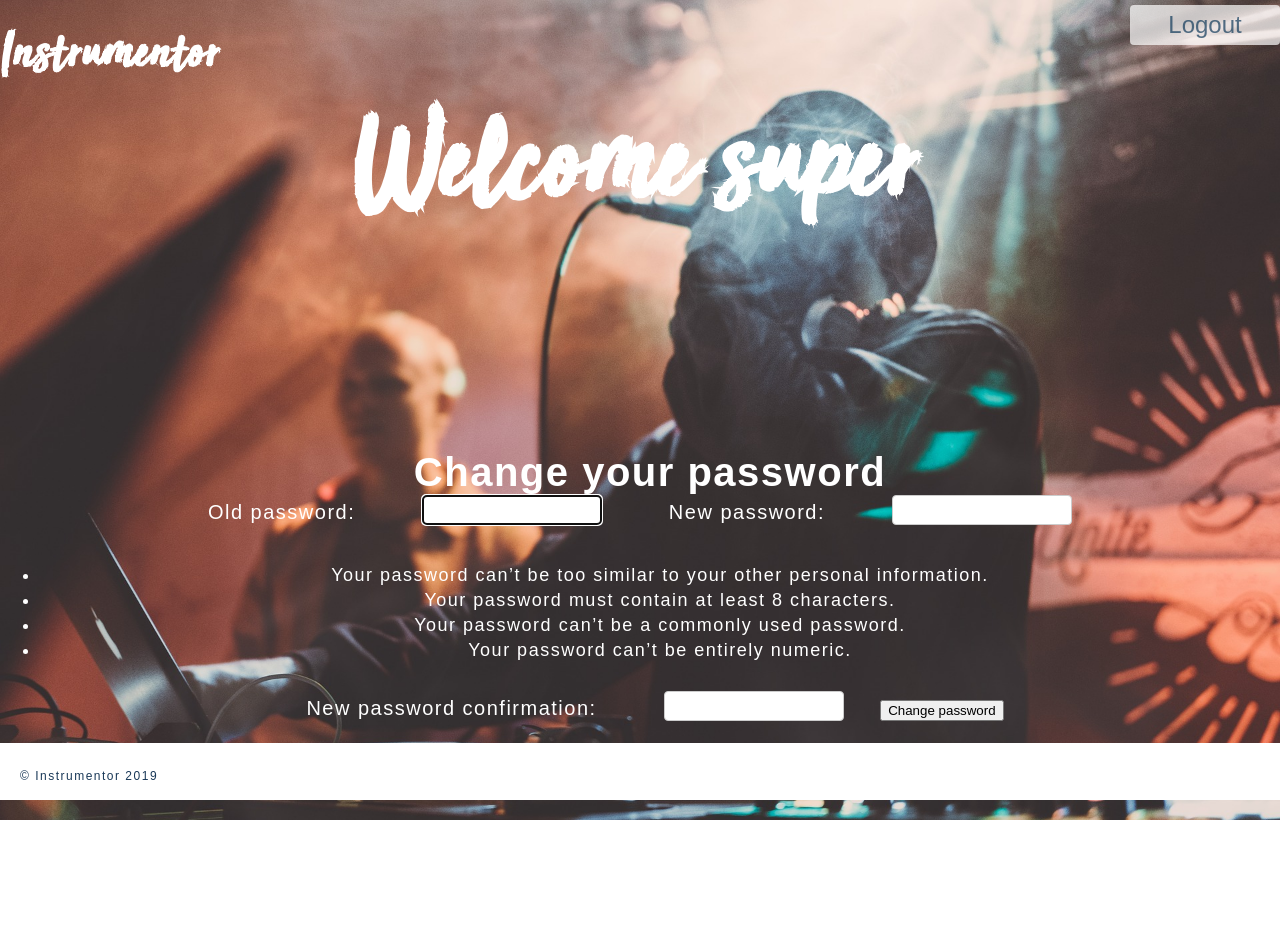
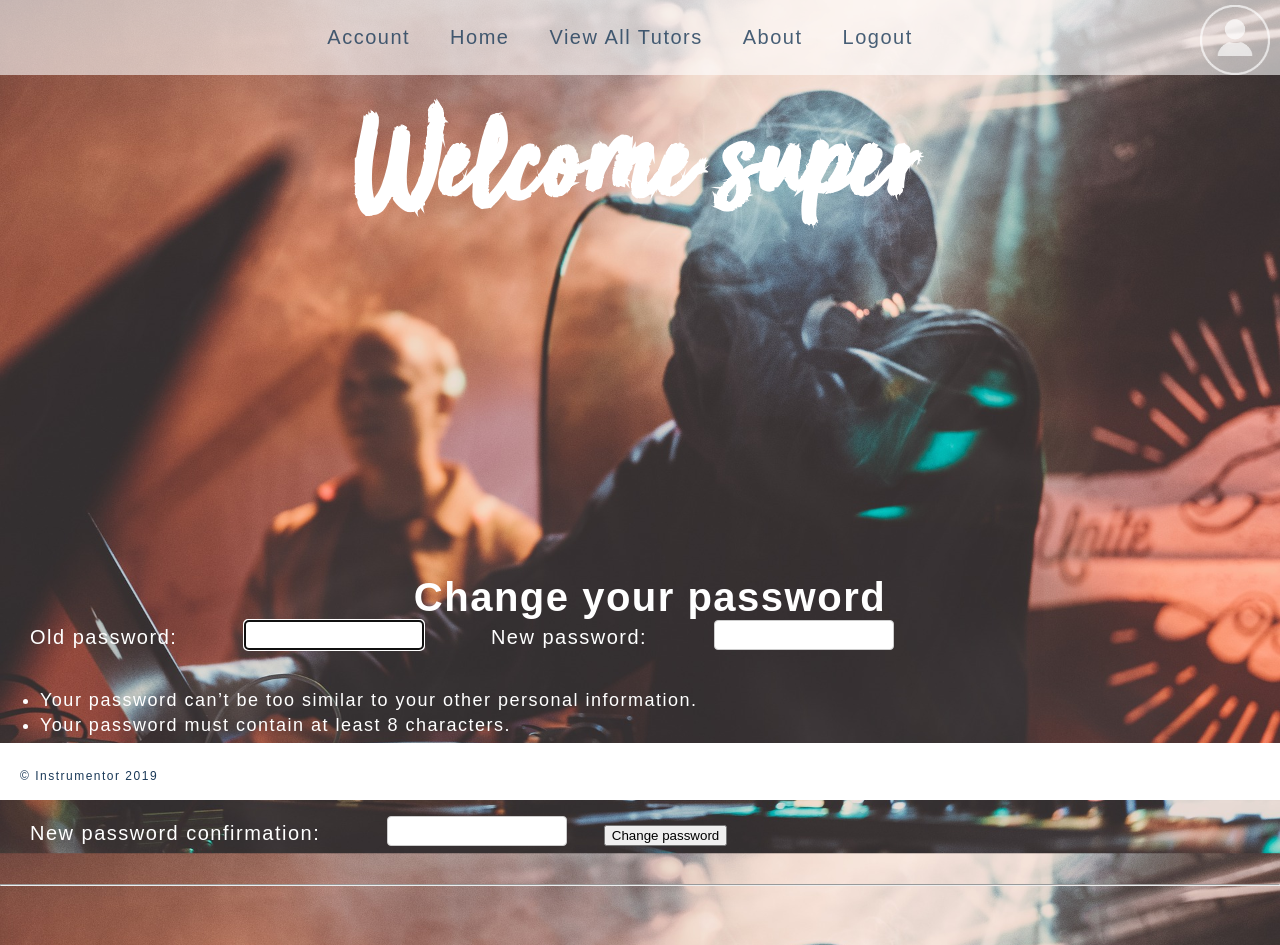
Before and after one commit to ICBNZ/musicapp, a Django app: a page that uses musicapp_project3/home/templates/base.html in a window 1280 px wide. Before the commit the page ends 820 px from the top, so only its background shows below. Run offline with Django 3.2, Linux system fonts and the light colour scheme; a user stored in the database is signed in.

Commit message:
UserProfilePages, Nav bar
Added user profile pages and nav bar with appears as you scroll over the icon in the top right

```diff
--- a/musicapp_project3/home/templates/base.html
+++ b/musicapp_project3/home/templates/base.html
@@ -8,25 +8,44 @@
         <link rel="stylesheet" id="style" href="{% static 'style.css' %}" type="text/css" media="all">
      </head>
   <header>
-    <div id="logo">
-      <h2>Instrumentor</h2>
-    </div>
-    <form class="logout-btn" action="{% url 'logout' %}" method="post">
-                {% csrf_token %}
-    <button id="button2" type="submit">Logout</button></form>
+<!--Mobile Nav -->
+{% if user.is_authenticated %}
+<div class="containernav">
+
+<div class="navbutton">
+     <div class="dropdown">
+         <div class="dropbtn"><img src="{% static 'images/navicon2.png' %}" alt="Nav">
+           <div class="dropdown-content">
+              <a href="{% url 'profile' user.id %}">Account</a>
+              <a href="{% url 'home' %}">Home</a>
+              <a href="{% url 'home' %}">View All Tutors</a>
+              <a href="{% url 'home' %}">About</a>
+              <div class="logout">
+              <a href="{% url 'logout' %}">Logout</a>{% csrf_token %}<div>
+          </div>
+         </div>
+     </div>
+   </div>
+ </div>
+{% endif %}
+
 
     <!-- BODY -->
     <body id="background_2">
-          <header>
+      {% if user.is_authenticated %}
+        <header>
               <!-- MAIN TITLE -->
-              <h1>Welcome {{user.username}}</h1>
+              <h1 id="home">Welcome {{user.username}}</h1>
         </header>
-
+        {% endif %}
+       <!-- MOVE ABOVE TO NAV -->
+<br>
         <div id ="maincontent">
           {% block content %}
           {% endblock %}
 
         </div>
+
           <!--FOOTER -->
           <footer>
           <p>&copy; Instrumentor 2019</p>
--- a/musicapp_project3/home/templates/home.html
+++ b/musicapp_project3/home/templates/home.html
@@ -16,7 +16,7 @@
         <span id="box">
 
           <div class="boxcontainer">
-            <a href="profile.html" alt="Profile">
+            <a href="{% url 'tutor' user.id %}" alt="Profile">
             <img src="{{ tutors.profile_pic.url }}"></a>
             <p>{{ tutors.name|capfirst }}</p>
               <p>{{ tutors.instrument|capfirst }}</p>
--- a/musicapp_project3/home/urls.py
+++ b/musicapp_project3/home/urls.py
@@ -7,6 +7,9 @@ from . import views
 urlpatterns = [
     path('', views.home, name='home'),
     path('home', views.home, name='home'),
+    path('tutor/<id>', views.TutorView.as_view(), name='tutor'),
+    path('profile/<id>', views.profile, name='profile'),
+
 
 ]
 
--- a/musicapp_project3/static/style.css
+++ b/musicapp_project3/static/style.css
@@ -2,10 +2,10 @@
 
 - Fontface
 - Body
+- Nav
 - Fonts
 - Backgrounds
 - Containers
-- Nav
 - Header
 - Modals
 - Forms
@@ -17,6 +17,7 @@
 **** Media Queries Medium
 ***** Media Queries Small
 *******************************/
+
 @font-face {
    font-family: 'Sun Valley';
    src: url('SunValley.woff2') format('woff2'),
@@ -24,34 +25,8 @@
    font-weight: normal;
    font-style: normal;
 }
-
-
-/* Dropdown */
-.dropbtn {
-  font-size: 20px;
-  z-index: 1;
-  color: #1c3a6b;}
-.dropdown {
-  position:relative;
-  display:block;
-  float:right;
-}
-.dropdown-content {
-  display: none;
-  position: absolute;
-  right: 0;
-  min-width: 70px;
-  z-index: 1;
-}
-.dropdown-content a {
-  padding: 12px 14px;
-  display: block;
-}
-.dropdown-content a:hover {
-  background-color: #D9E8F2
-}
-.dropdown:hover .dropdown-content {
-  display: block;
+#title{
+  z-index: -1;
   }
 
 /****** BODY            */
@@ -92,7 +67,6 @@ body h1 {
  text-align: center;
  color: white;
  }
-
 #maincontent{
   overflow: auto;
 }
@@ -130,10 +104,8 @@ body h1 {
     color: white;
     cursor: pointer;
 }
-
 /************** BUTTONS */
 .btn-group{
-  margin-top:5px;
   width: 100%;
   display:inline-block;
   text-align: center;
@@ -189,22 +161,14 @@ body h1 {
 }
 /* Links */
 a{
- color: #1c3a6b;
+ color: rgba(26, 57, 88, 0.8);
  text-decoration: none;
  font-size:20px;
+ padding:2%;
 }
 a:hover{
  color:#6BA0BB;
 }
-a{
-  color: white;
-  text-decoration: none;
-  font-size:20px;
-}
-a:hover{
-  color:#6BA0BB;
-}
-
 /* Containers  */
 .container{
  width:95%;
@@ -224,12 +188,6 @@ a:hover{
     background-color: rgba(0,0,0,0.7);
     padding-top: 140px;
 }
-.containernav{
- width:95%;
- margin:auto;
- position: fixed;
- top: 0;
-}
 .container1{
  width:80%;
  margin:auto;
@@ -244,18 +202,20 @@ a:hover{
 /************** HEADERS   */
 .header {width:95%;}
 header {
- min-height:400px;
- text-align:center;
+ min-height:500px;
  color: white;
  margin:0;
  padding-bottom: 50px;
 }
 header h2{
+
+ text-align:center;
  float: left;
  font-size: 3em;
  font-family: 'Sun Valley';
 }
 header h3{
+ text-align:center;
  margin: 0;
  padding-top: 100px;
  font-size: 40px;
@@ -263,6 +223,7 @@ header h3{
  line-height: 40px;
 }
 header h4{
+ text-align:center;
  margin:0;
  font-size: 2em;
  padding:10px 0 0 20px;
@@ -270,67 +231,74 @@ header h4{
 }
 
 /***************** NAV */
-.navbutton{display:none;
-}
-nav li{
- font-size: 18px;
- float:left;
- display:inline;
- padding: 0 20px 0 20px;
-}
-nav h4{
- margin: 0 0 20px 0;
-}
-nav ul{
- margin: 0;
- padding:10px;
-}
-nav{
- display: inline;
- float:right;
- padding:10px;
- margin-top: 30px;
-}
-nav .highlight, nav .current a{
- color: #cccccc;
-}
-nav:hover{
- background-color:rgba(255, 255, 255, 0.6);
+.navbutton{
+  display: block;
+  width: 100%;
+  top:0;
 }
 .containernav{
   width:100%;
   position: relative;
   top: 0;
 }
-/* dropdown Nav */
+/* dropdown */
 .dropbtn {
   font-size: 20px;
   z-index: 1;
+  text-align: center;
   color: #1c3a6b;}
+  .dropbtn img{
+  width: 70px;
+  float:right;
+  padding:5px 10px 0 0;
+}
 .dropdown {
+  width:100%;
   position:relative;
   display:block;
   float:right;
+  top:0;
 }
 .dropdown-content {
+  justify-content: center;
   display: none;
+  text-align: center;
   position: absolute;
+  color: #1c3a6b;
   right: 0;
- background-color: white;
- min-width: 70px;
+  width: 100%;
+  background-color: rgba(255, 255, 255, 0.6);
   z-index: 1;
+  top:0;
 }
 .dropdown-content a {
- padding: 12px 14px;
- display: block;
+  padding: 25px 40px 25px 0;
+  display: inline-block;
+  text-align: center;
 }
 .dropdown-content a:hover {
- background-color: #D9E8F2
+  background-color: #D9E8F2;
 }
 .dropdown:hover .dropdown-content {
- display: block;
+ justify-content: center;
+ display: inline-flex;
+ text-align: center;
+ width: 100%;
+}
+.containernav{
+ width:100%;
+ margin:auto;
+ position: fixed;
+ top: 0;
+}
+.mainp{
+  text-align: center;
+}
+.mainp a{
+  color: white;
 }
 /*****        LOGO  ******/
+
 
 /******          FORM *****/
 .login{
@@ -381,6 +349,12 @@ input #loginbtn{
   background-color:rgba(26, 57, 88, 0.8);
   width:100%;
 }
+.content3{
+  padding-bottom: 5%;
+  color: rgba(26, 57, 88, 0.8);
+  background-color:rgba(255, 255, 255, 0.9);
+  width:100%;
+}
 
 .boxes p{
   color: black;
@@ -428,13 +402,34 @@ footer {
  font-size: 12px;
  line-height: 3px;
 }
+/* Logo */
+#logo img{
+  float: left;
+  width: 25%;
+  height: 20px;
+  padding: 18px;
+  opacity: 0.8;
+}
+profile_info{
+  float: right;
 
+}
+profile_info p{
+  text-align: left;
+  padding-left:50px;
+  text-decoration:none;
+}
+
+#profile{
+  float:right;
+  height: 250px;
+  padding-right: 100px;
+}
+ .containernav{position:static;}
 /******** MEDIA QUERIES - Medium ************************/
 @media screen and (max-width: 1000px) {
 
  /* Nav */
- .containernav{position:static;}
- nav li, a{font-size: 1em;}
  div.dropbtn {font-size: 1em;}
 
  /* Section body */
@@ -543,3 +538,14 @@ footer {
  header {min-height:400px;}
  header h1{padding: 40% 0 5% 0;}
  header h4{ padding: 0% 0 10% 0;}
+ /* dropdown */
+ .dropbtn {
+   font-size: 20px;
+   z-index: 1;
+   text-align: center;
+   color: #1c3a6b;}
+   .dropbtn img{
+   width: 40px;
+   float:right;
+  padding:5px 15px 0 0;
+ }
--- a/musicapp_project3/templates/registration/login.html
+++ b/musicapp_project3/templates/registration/login.html
@@ -12,9 +12,11 @@
     <body id="background_1">
       <header>
             <!-- MAIN TITLE -->
+            <div class="mainp">
             <h1 id="home">Instrumentor</h1>
             <br>
-            <i><p>When it comes to instruments,<br>  mentorship is instrumental</p></i>
+            <i><p>When i  comes to instruments,<br>  mentorship is instrumental</p></i>
+          </div>
       </header>
 
       <div id ="maincontent">
@@ -35,6 +37,7 @@
           <button class="button1">Login</button>
           <button class="button1">Sign Up</button>
         </div>
+        <br>
 
       <!-- MODAL 1 - LOGIN -->
       <section id="modal" class="containerm">
```
Also changed, not shown: musicapp_project3/home/templates/home/profile.html (+55 -7 lines), musicapp_project3/home/templates/home/tutor.html (+11 -1 lines), musicapp_project3/home/views.py (+19 -19 lines), musicapp_project3/templates/registration/logged_out.html (+10 -3 lines), musicapp_project3/home/forms.py (added), musicapp_project3/static/images/account.png (added), musicapp_project3/static/images/account_icon.png (added), musicapp_project3/static/images/accounticon.png, musicapp_project3/static/images/navicon1.png (added), musicapp_project3/static/images/navicon2.png (added), 2 other files. Lines whose indentation alone changed are shown as unchanged.
